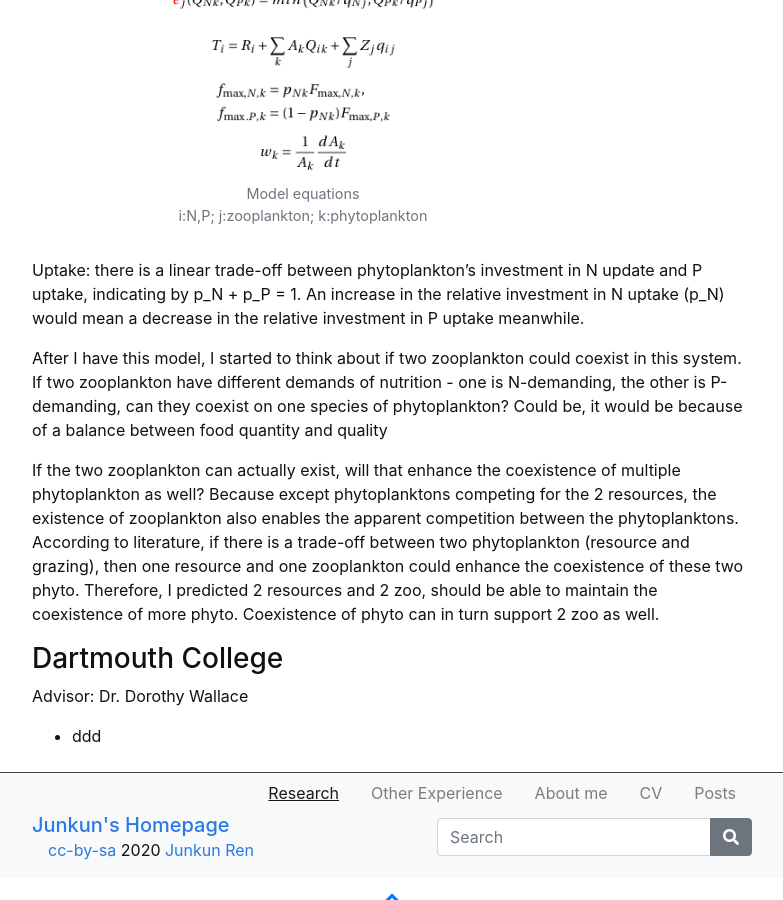
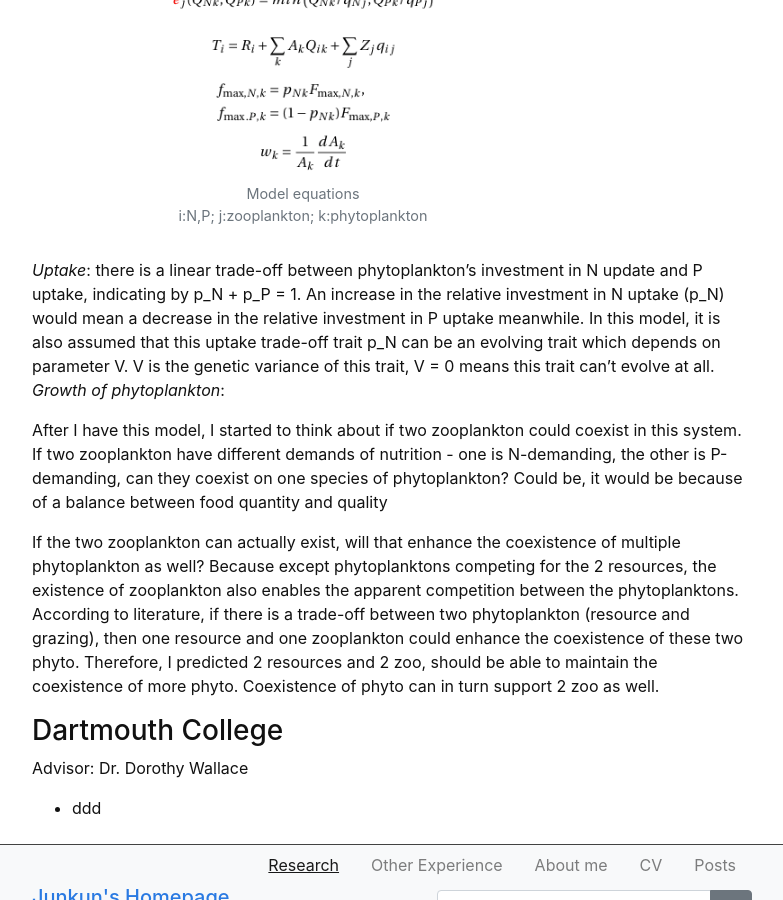
Before and after one commit to junkun-ren/PersonalWebsite, a Jekyll site: the page built from content/0-research.md, in a window 1280 px wide and 900 px high, scrolled down 1388 px. Shown: the whole window, without its empty margins (248-1031 px from the left). Built offline with Jekyll 4.4.1, drawn with Linux system fonts in a browser that asks for light colours.

Commit message:
Update 0-research.md

```diff
--- a/content/0-research.md
+++ b/content/0-research.md
@@ -10,7 +10,8 @@ Advisor: Dr. Shaopeng Wang
 {% include figure.html img="plankton model illustration.png" alt="model illustration" caption="2 level food chain model with stoichiometric constrains in red<br/>This system is assumed to be carbon sufficient and closed in terms of N and P." width="90%" %}
 {% include figure.html img="equations.png" alt="model equations" caption="Model equations<br/>i:N,P; j:zooplankton; k:phytoplankton" width="90%" %}
 
-Uptake: there is a linear trade-off between phytoplankton's investment in N update and P uptake, indicating by p_N + p_P = 1. An increase in the relative investment in N uptake (p_N) would mean a decrease in the relative investment in P uptake meanwhile.
+*Uptake*: there is a linear trade-off between phytoplankton's investment in N update and P uptake, indicating by p_N + p_P = 1. An increase in the relative investment in N uptake (p_N) would mean a decrease in the relative investment in P uptake meanwhile. In this model, it is also assumed that this uptake trade-off trait p_N can be an evolving trait which depends on parameter V. V is the genetic variance of this trait, V = 0 means this trait can't evolve at all.<br/>
+*Growth of phytoplankton*:
 
 After I have this model, I started to think about if two zooplankton could coexist in this system. If two zooplankton have different demands of nutrition - one is N-demanding, the other is P-demanding, can they coexist on one species of phytoplankton? Could be, it would be because of a balance between food quantity and quality
 
```
